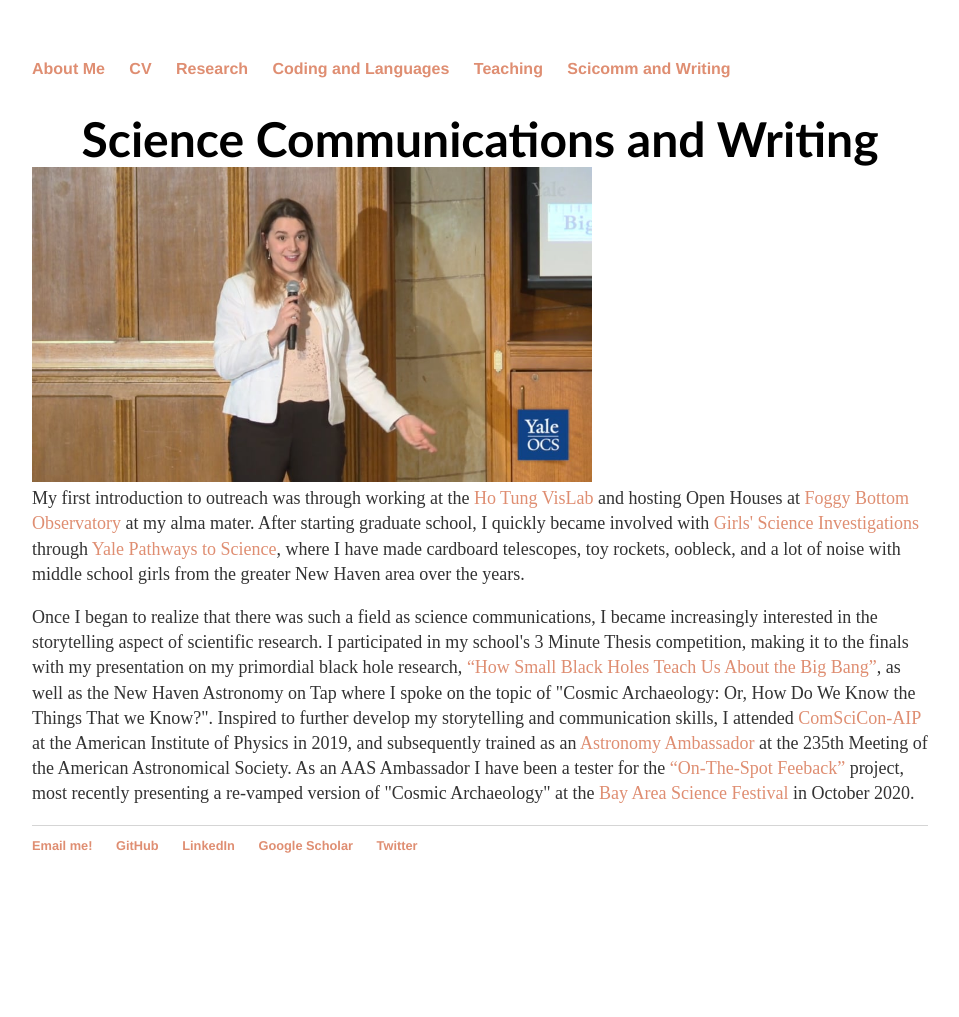
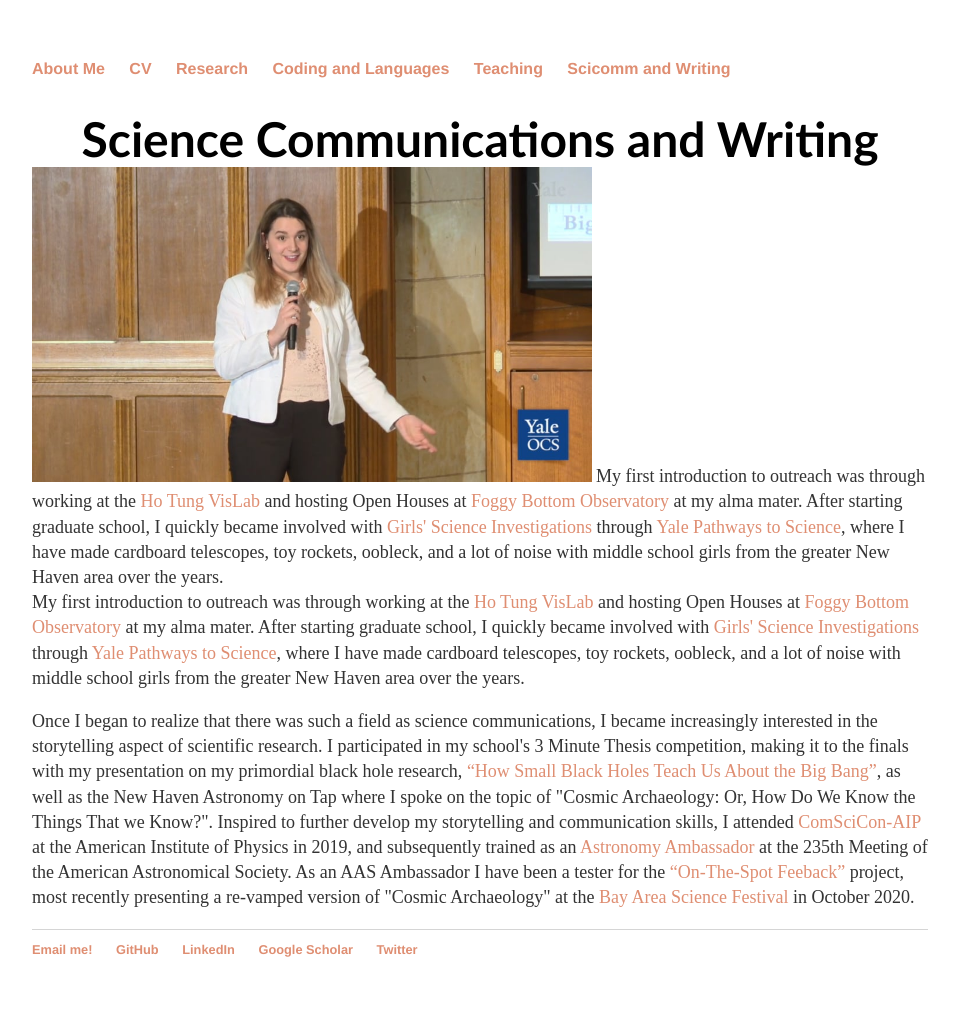
Before and after one commit to lunazagor/lunazagor.github.io, a Jekyll site: the page built from sci-wri/index.html, in a window 1280 px wide. Shown: the whole page, without its empty margins (160-1119 px from the left). Built offline with Jekyll 4.4.1, drawn with Linux system fonts in a browser that asks for light colours; before the commit the page ends 913 px from its top, so only the background shows below that.

Commit message:
Update index.html

```diff
--- a/sci-wri/index.html
+++ b/sci-wri/index.html
@@ -16,7 +16,8 @@
 
 
 <div onclick="this.nextElementSibling.style.display='block'; this.style.display='none'">
-   <img src="video-preview.jpg" width="560" height="315" style="cursor:pointer" />
+   <img src="video-preview.jpg" width="560" height="315" style="cursor:pointer" /> <p style="text-align:left;font-size:18px; display: inline"> My first introduction to outreach was through working at the <a href="https://www.colgate.edu/about/campus-facilities/ho-tung-visualization-laboratory">Ho Tung VisLab</a> and hosting Open Houses at <a href="http://observatory.colgate.edu/">Foggy Bottom Observatory</a> at my alma mater. After starting graduate school, I quickly became involved with <a href="https://gsi.yale.edu/">Girls' Science Investigations</a> through <a href="https://onha.yale.edu/pathways-science">Yale Pathways to Science</a>, where I have made cardboard telescopes, toy rockets, oobleck, and a lot of noise with middle school girls from the greater New Haven area over the years. </p>
+
 </div>
 <div style="display:none">
    <iframe width="560" height="315" src="https://www.youtube.com/embed/jih2YGyLUsg" frameborder="0" allow="accelerometer; autoplay; encrypted-media; gyroscope; picture-in-picture" allowfullscreen></iframe>
```
